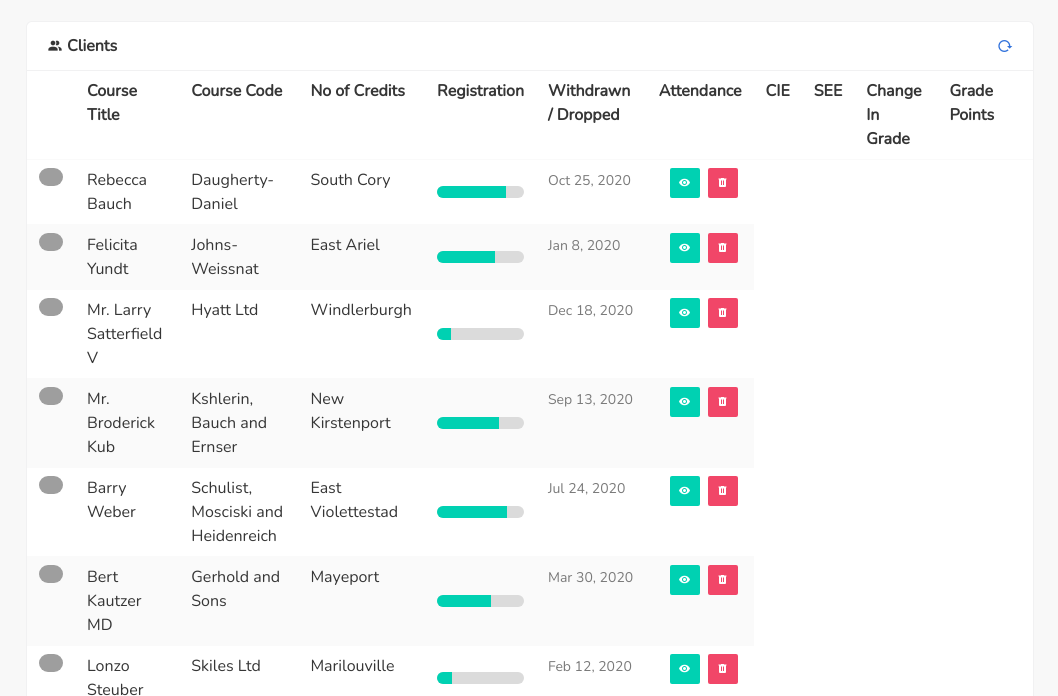
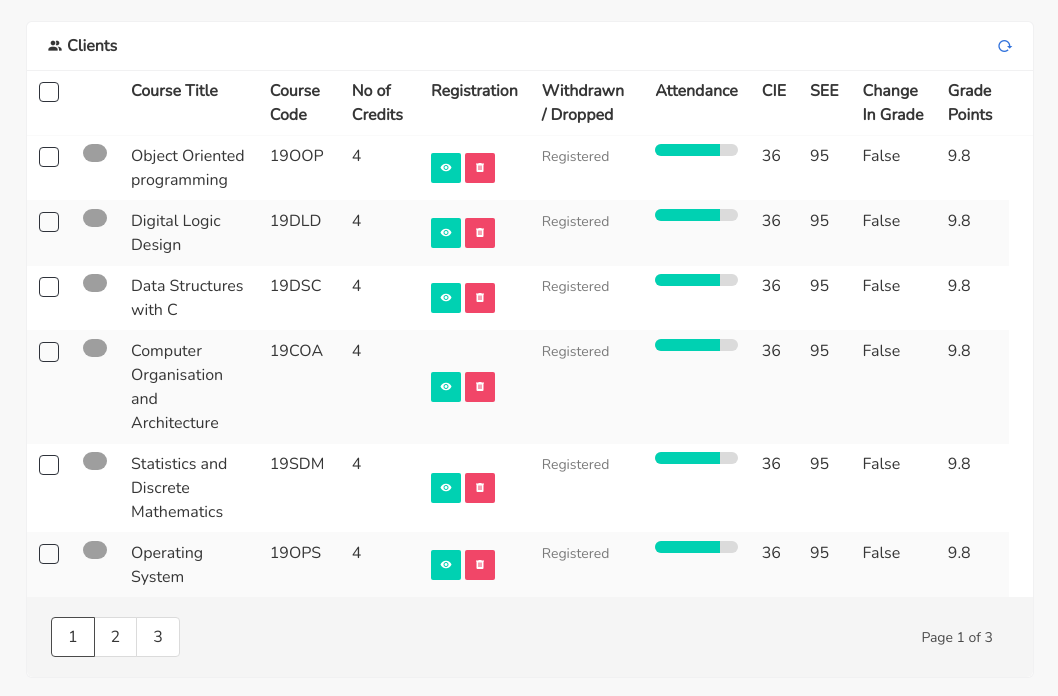
Before and after one commit to Apos-dot-net/WAD_project_Procter, a website: page demo/index.html in a window 1280 px wide. Shown: the part 906-1602 px from the top of the page, without its empty margins (222-1280 px from the left). Drawn offline with nearby package versions, Linux system fonts and the light colour scheme; grey boxes are pictures that could not be loaded.

Commit message:
table change

```diff
--- a/demo/index.html
+++ b/demo/index.html
@@ -228,7 +228,7 @@
               </div>
               <div class="level-item has-widget-icon">
                 <div class="is-widget-icon"><span class="icon has-text-primary is-large"><i
-                    class="mdi mdi-account-multiple mdi-48px"></i></span>
+                  class="mdi mdi-account-multiple mdi-48px"></i></span>
                 </div>
               </div>
             </div>
@@ -250,7 +250,7 @@
               </div>
               <div class="level-item has-widget-icon">
                 <div class="is-widget-icon"><span class="icon has-text-info is-large"><i
-                    class="mdi mdi-cart-outline mdi-48px"></i></span>
+                  class="mdi mdi-cart-outline mdi-48px"></i></span>
                 </div>
               </div>
             </div>
@@ -272,7 +272,7 @@
               </div>
               <div class="level-item has-widget-icon">
                 <div class="is-widget-icon"><span class="icon has-text-success is-large"><i
-                    class="mdi mdi-finance mdi-48px"></i></span>
+                  class="mdi mdi-finance mdi-48px"></i></span>
                 </div>
               </div>
             </div>
@@ -319,9 +319,14 @@
       <div class="card-content">
         <div class="b-table has-pagination">
           <div class="table-wrapper has-mobile-cards">
-            <table class="table is-fullwidth is-striped is-hoverable is-sortable is-fullwidth">
+            <table class="table is-fullwidth is-striped is-hoverable is-fullwidth">
               <thead>
               <tr>
+                <th class="is-checkbox-cell">
+                  <label class="b-checkbox checkbox">
+                    <input type="checkbox" value="false">
+                    <span class="check"></span>
+                  </label>
                 <th></th>
                 <th>Course Title</th>
                 <th>Course Code</th>
@@ -338,162 +343,229 @@
               </thead>
               <tbody>
               <tr>
+                <td class="is-checkbox-cell">
+                  <label class="b-checkbox checkbox">
+                    <input type="checkbox" value="false">
+                    <span class="check"></span>
+                  </label>
+                </td>
                 <td class="is-image-cell">
                   <div class="image">
                     <img src="https://avatars.dicebear.com/v2/initials/rebecca-bauch.svg" class="is-rounded" alt="">
                   </div>
                 </td>
-                <td data-label="Name">Rebecca Bauch</td>
-                <td data-label="Company">Daugherty-Daniel</td>
-                <td data-label="City">South Cory</td>
+                <td data-label="Name">Object Oriented programming</td>
+                <td data-label="Company">19OOP</td>
+                <td data-label="City">4</td>
                 <td data-label="Progress" class="is-progress-cell">
-                  <progress max="100" class="progress is-small is-primary" value="79">79</progress>
+                  <button class="button is-small is-primary" type="button">
+                    <span class="icon"><i class="mdi mdi-eye"></i></span>
+                  </button>
+                  <button class="button is-small is-danger jb-modal" data-target="sample-modal" type="button">
+                    <span class="icon"><i class="mdi mdi-trash-can"></i></span>
+                  </button>
                 </td>
                 <td data-label="Created">
-                  <small class="has-text-grey is-abbr-like" title="Oct 25, 2020">Oct 25, 2020</small>
+                  <small class="has-text-grey is-abbr-like" title="Oct 25, 2020">Registered</small>
                 </td>
                 <td class="is-actions-cell">
                   <div class="buttons is-right">
-                    <button class="button is-small is-primary" type="button">
-                      <span class="icon"><i class="mdi mdi-eye"></i></span>
-                    </button>
-                    <button class="button is-small is-danger jb-modal" data-target="sample-modal" type="button">
-                      <span class="icon"><i class="mdi mdi-trash-can"></i></span>
-                    </button>
+                    <progress max="100" class="progress is-small is-primary" value="79">79</progress>
                   </div>
                 </td>
+                <td data-label="CIE">36</td>
+                <td data-label="SEE">95</td>
+                <td data-label="Change In Grade">False</td>
+                <td data-label="GP">9.8</td>
               </tr>
               <tr>
+                <td class="is-checkbox-cell">
+                  <label class="b-checkbox checkbox">
+                    <input type="checkbox" value="false">
+                    <span class="check"></span>
+                  </label>
+                </td>
                 <td class="is-image-cell">
                   <div class="image">
-                    <img src="https://avatars.dicebear.com/v2/initials/felicita-yundt.svg" class="is-rounded" alt="">
+                    <img src="https://avatars.dicebear.com/v2/initials/rebecca-bauch.svg" class="is-rounded" alt="">
                   </div>
                 </td>
-                <td data-label="Name">Felicita Yundt</td>
-                <td data-label="Company">Johns-Weissnat</td>
-                <td data-label="City">East Ariel</td>
+                <td data-label="Name">Digital Logic Design</td>
+                <td data-label="Company">19DLD</td>
+                <td data-label="City">4</td>
                 <td data-label="Progress" class="is-progress-cell">
-                  <progress max="100" class="progress is-small is-primary" value="67">67</progress>
+                  <button class="button is-small is-primary" type="button">
+                    <span class="icon"><i class="mdi mdi-eye"></i></span>
+                  </button>
+                  <button class="button is-small is-danger jb-modal" data-target="sample-modal" type="button">
+                    <span class="icon"><i class="mdi mdi-trash-can"></i></span>
+                  </button>
                 </td>
                 <td data-label="Created">
-                  <small class="has-text-grey is-abbr-like" title="Jan 8, 2020">Jan 8, 2020</small>
+                  <small class="has-text-grey is-abbr-like" title="Oct 25, 2020">Registered</small>
                 </td>
                 <td class="is-actions-cell">
                   <div class="buttons is-right">
-                    <button class="button is-small is-primary" type="button">
-                      <span class="icon"><i class="mdi mdi-eye"></i></span>
-                    </button>
-                    <button class="button is-small is-danger jb-modal" data-target="sample-modal" type="button">
-                      <span class="icon"><i class="mdi mdi-trash-can"></i></span>
-                    </button>
+                    <progress max="100" class="progress is-small is-primary" value="79">79</progress>
                   </div>
                 </td>
+                <td data-label="CIE">36</td>
+                <td data-label="SEE">95</td>
+                <td data-label="Change In Grade">False</td>
+                <td data-label="GP">9.8</td>
               </tr>
               <tr>
+                <td class="is-checkbox-cell">
+                  <label class="b-checkbox checkbox">
+                    <input type="checkbox" value="false">
+                    <span class="check"></span>
+                  </label>
+                </td>
                 <td class="is-image-cell">
                   <div class="image">
-                    <img src="https://avatars.dicebear.com/v2/initials/mr-larry-satterfield-v.svg" class="is-rounded" alt="">
+                    <img src="https://avatars.dicebear.com/v2/initials/rebecca-bauch.svg" class="is-rounded" alt="">
                   </div>
                 </td>
-                <td data-label="Name">Mr. Larry Satterfield V</td>
-                <td data-label="Company">Hyatt Ltd</td>
-                <td data-label="City">Windlerburgh</td>
+                <td data-label="Name">Data Structures with C</td>
+                <td data-label="Company">19DSC</td>
+                <td data-label="City">4</td>
                 <td data-label="Progress" class="is-progress-cell">
-                  <progress max="100" class="progress is-small is-primary" value="16">16</progress>
+                  <button class="button is-small is-primary" type="button">
+                    <span class="icon"><i class="mdi mdi-eye"></i></span>
+                  </button>
+                  <button class="button is-small is-danger jb-modal" data-target="sample-modal" type="button">
+                    <span class="icon"><i class="mdi mdi-trash-can"></i></span>
+                  </button>
                 </td>
                 <td data-label="Created">
-                  <small class="has-text-grey is-abbr-like" title="Dec 18, 2020">Dec 18, 2020</small>
+                  <small class="has-text-grey is-abbr-like" title="Oct 25, 2020">Registered</small>
                 </td>
                 <td class="is-actions-cell">
                   <div class="buttons is-right">
-                    <button class="button is-small is-primary" type="button">
-                      <span class="icon"><i class="mdi mdi-eye"></i></span>
-                    </button>
-                    <button class="button is-small is-danger jb-modal" data-target="sample-modal" type="button">
-                      <span class="icon"><i class="mdi mdi-trash-can"></i></span>
-                    </button>
+                    <progress max="100" class="progress is-small is-primary" value="79">79</progress>
                   </div>
                 </td>
+                <td data-label="CIE">36</td>
+                <td data-label="SEE">95</td>
+                <td data-label="Change In Grade">False</td>
+                <td data-label="GP">9.8</td>
               </tr>
               <tr>
+                <td class="is-checkbox-cell">
+                  <label class="b-checkbox checkbox">
+                    <input type="checkbox" value="false">
+                    <span class="check"></span>
+                  </label>
+                </td>
                 <td class="is-image-cell">
                   <div class="image">
-                    <img src="https://avatars.dicebear.com/v2/initials/mr-broderick-kub.svg" class="is-rounded" alt="">
+                    <img src="https://avatars.dicebear.com/v2/initials/rebecca-bauch.svg" class="is-rounded" alt="">
                   </div>
                 </td>
-                <td data-label="Name">Mr. Broderick Kub</td>
-                <td data-label="Company">Kshlerin, Bauch and Ernser</td>
-                <td data-label="City">New Kirstenport</td>
+                <td data-label="Name">Computer Organisation and Architecture</td>
+                <td data-label="Company">19COA</td>
+                <td data-label="City">4</td>
                 <td data-label="Progress" class="is-progress-cell">
-                  <progress max="100" class="progress is-small is-primary" value="71">71</progress>
+                  <button class="button is-small is-primary" type="button">
+                    <span class="icon"><i class="mdi mdi-eye"></i></span>
+                  </button>
+                  <button class="button is-small is-danger jb-modal" data-target="sample-modal" type="button">
+                    <span class="icon"><i class="mdi mdi-trash-can"></i></span>
+                  </button>
                 </td>
                 <td data-label="Created">
-                  <small class="has-text-grey is-abbr-like" title="Sep 13, 2020">Sep 13, 2020</small>
+                  <small class="has-text-grey is-abbr-like" title="Oct 25, 2020">Registered</small>
                 </td>
                 <td class="is-actions-cell">
                   <div class="buttons is-right">
-                    <button class="button is-small is-primary" type="button">
-                      <span class="icon"><i class="mdi mdi-eye"></i></span>
-                    </button>
-                    <button class="button is-small is-danger jb-modal" data-target="sample-modal" type="button">
-                      <span class="icon"><i class="mdi mdi-trash-can"></i></span>
-                    </button>
+                    <progress max="100" class="progress is-small is-primary" value="79">79</progress>
                   </div>
                 </td>
+                <td data-label="CIE">36</td>
+                <td data-label="SEE">95</td>
+                <td data-label="Change In Grade">False</td>
+                <td data-label="GP">9.8</td>
               </tr>
               <tr>
+                <td class="is-checkbox-cell">
+                  <label class="b-checkbox checkbox">
+                    <input type="checkbox" value="false">
+                    <span class="check"></span>
+                  </label>
+                </td>
                 <td class="is-image-cell">
                   <div class="image">
-                    <img src="https://avatars.dicebear.com/v2/initials/barry-weber.svg" class="is-rounded" alt="">
+                    <img src="https://avatars.dicebear.com/v2/initials/rebecca-bauch.svg" class="is-rounded" alt="">
                   </div>
                 </td>
-                <td data-label="Name">Barry Weber</td>
-                <td data-label="Company">Schulist, Mosciski and Heidenreich</td>
-                <td data-label="City">East Violettestad</td>
+                <td data-label="Name">Statistics and Discrete Mathematics</td>
+                <td data-label="Company">19SDM</td>
+                <td data-label="City">4</td>
                 <td data-label="Progress" class="is-progress-cell">
-                  <progress max="100" class="progress is-small is-primary" value="80">80</progress>
+                  <button class="button is-small is-primary" type="button">
+                    <span class="icon"><i class="mdi mdi-eye"></i></span>
+                  </button>
+                  <button class="button is-small is-danger jb-modal" data-target="sample-modal" type="button">
+                    <span class="icon"><i class="mdi mdi-trash-can"></i></span>
+                  </button>
                 </td>
                 <td data-label="Created">
-                  <small class="has-text-grey is-abbr-like" title="Jul 24, 2020">Jul 24, 2020</small>
+                  <small class="has-text-grey is-abbr-like" title="Oct 25, 2020">Registered</small>
                 </td>
                 <td class="is-actions-cell">
                   <div class="buttons is-right">
-                    <button class="button is-small is-primary" type="button">
-                      <span class="icon"><i class="mdi mdi-eye"></i></span>
-                    </button>
-                    <button class="button is-small is-danger jb-modal" data-target="sample-modal" type="button">
-                      <span class="icon"><i class="mdi mdi-trash-can"></i></span>
-                    </button>
+                    <progress max="100" class="progress is-small is-primary" value="79">79</progress>
                   </div>
                 </td>
+                <td data-label="CIE">36</td>
+                <td data-label="SEE">95</td>
+                <td data-label="Change In Grade">False</td>
+                <td data-label="GP">9.8</td>
               </tr>
               <tr>
+                <td class="is-checkbox-cell">
+                  <label class="b-checkbox checkbox">
+                    <input type="checkbox" value="false">
+                    <span class="check"></span>
+                  </label>
+                </td>
                 <td class="is-image-cell">
                   <div class="image">
-                    <img src="https://avatars.dicebear.com/v2/initials/bert-kautzer-md.svg" class="is-rounded" alt="">
+                    <img src="https://avatars.dicebear.com/v2/initials/rebecca-bauch.svg" class="is-rounded" alt="">
                   </div>
                 </td>
-                <td data-label="Name">Bert Kautzer MD</td>
-                <td data-label="Company">Gerhold and Sons</td>
-                <td data-label="City">Mayeport</td>
+                <td data-label="Name">Operating System</td>
+                <td data-label="Company">19OPS</td>
+                <td data-label="City">4</td>
                 <td data-label="Progress" class="is-progress-cell">
-                  <progress max="100" class="progress is-small is-primary" value="62">62</progress>
+                  <button class="button is-small is-primary" type="button">
+                    <span class="icon"><i class="mdi mdi-eye"></i></span>
+                  </button>
+                  <button class="button is-small is-danger jb-modal" data-target="sample-modal" type="button">
+                    <span class="icon"><i class="mdi mdi-trash-can"></i></span>
+                  </button>
                 </td>
                 <td data-label="Created">
-                  <small class="has-text-grey is-abbr-like" title="Mar 30, 2020">Mar 30, 2020</small>
+                  <small class="has-text-grey is-abbr-like" title="Oct 25, 2020">Registered</small>
                 </td>
                 <td class="is-actions-cell">
                   <div class="buttons is-right">
-                    <button class="button is-small is-primary" type="button">
-                      <span class="icon"><i class="mdi mdi-eye"></i></span>
-                    </button>
-                    <button class="button is-small is-danger jb-modal" data-target="sample-modal" type="button">
-                      <span class="icon"><i class="mdi mdi-trash-can"></i></span>
-                    </button>
+                    <progress max="100" class="progress is-small is-primary" value="79">79</progress>
                   </div>
                 </td>
+                <td data-label="CIE">36</td>
+                <td data-label="SEE">95</td>
+                <td data-label="Change In Grade">False</td>
+                <td data-label="GP">9.8</td>
               </tr>
+              <!--
               <tr>
+                <td class="is-checkbox-cell">
+                  <label class="b-checkbox checkbox">
+                    <input type="checkbox" value="false">
+                    <span class="check"></span>
+                  </label>
+                </td>
                 <td class="is-image-cell">
                   <div class="image">
                     <img src="https://avatars.dicebear.com/v2/initials/lonzo-steuber.svg" class="is-rounded" alt="">
@@ -508,6 +580,7 @@
                 <td data-label="Created">
                   <small class="has-text-grey is-abbr-like" title="Feb 12, 2020">Feb 12, 2020</small>
                 </td>
+
                 <td class="is-actions-cell">
                   <div class="buttons is-right">
                     <button class="button is-small is-primary" type="button">
@@ -520,6 +593,12 @@
                 </td>
               </tr>
               <tr>
+                <td class="is-checkbox-cell">
+                  <label class="b-checkbox checkbox">
+                    <input type="checkbox" value="false">
+                    <span class="check"></span>
+                  </label>
+                </td>
                 <td class="is-image-cell">
                   <div class="image">
                     <img src="https://avatars.dicebear.com/v2/initials/jonathon-hahn.svg" class="is-rounded" alt="">
@@ -546,6 +625,12 @@
                 </td>
               </tr>
               <tr>
+                <td class="is-checkbox-cell">
+                  <label class="b-checkbox checkbox">
+                    <input type="checkbox" value="false">
+                    <span class="check"></span>
+                  </label>
+                </td>
                 <td class="is-image-cell">
                   <div class="image">
                     <img src="https://avatars.dicebear.com/v2/initials/ryley-wuckert.svg" class="is-rounded" alt="">
@@ -572,6 +657,12 @@
                 </td>
               </tr>
               <tr>
+                <td class="is-checkbox-cell">
+                  <label class="b-checkbox checkbox">
+                    <input type="checkbox" value="false">
+                    <span class="check"></span>
+                  </label>
+                </td>
                 <td class="is-image-cell">
                   <div class="image">
                     <img src="https://avatars.dicebear.com/v2/initials/sienna-hayes.svg" class="is-rounded" alt="">
@@ -597,6 +688,7 @@
                   </div>
                 </td>
               </tr>
+              -->
               </tbody>
             </table>
           </div>
```
